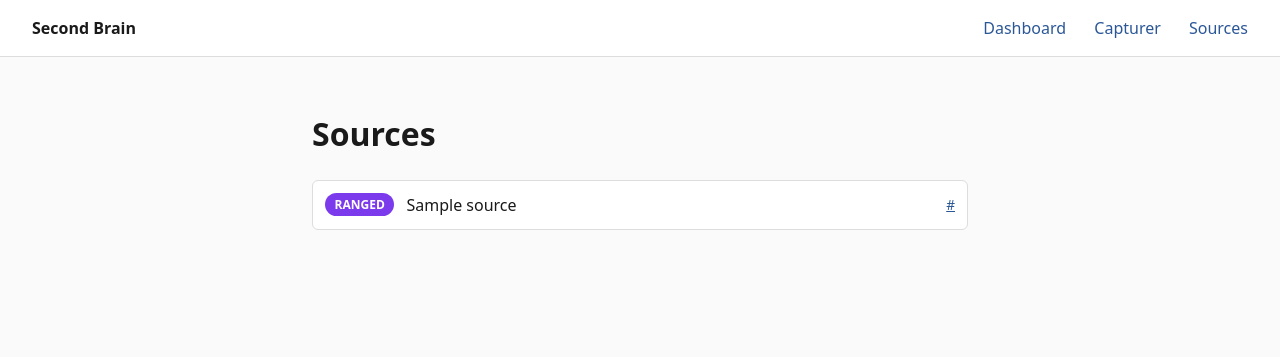
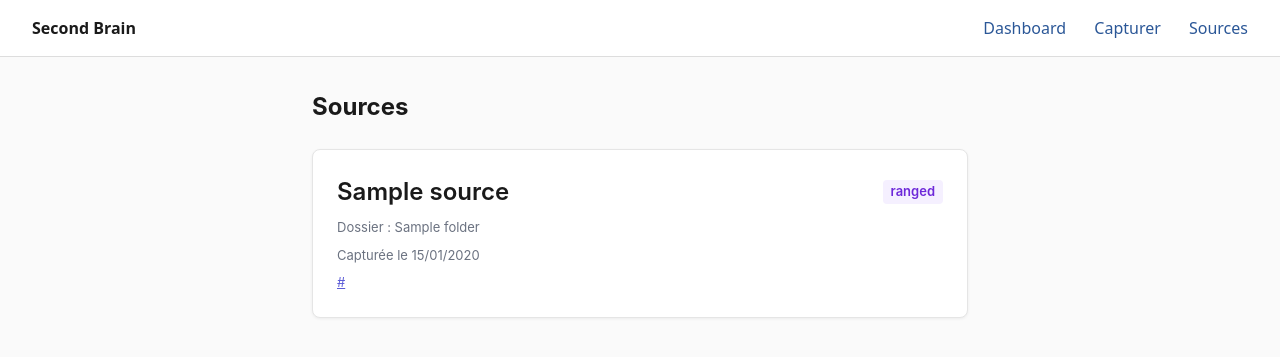
Before and after one commit to Fedi-Mhenni/Second-Brain, a FastAPI app: page /liste in a window 1280 px wide. Shown: the top 357 px of the page. Run offline with FastAPI, Linux system fonts and the light colour scheme; tables that the repository leaves empty hold one stand-in row (values such as "Sample post").

Commit message:
style(liste): introduce design system tokens, apply to sources list only

```diff
--- a/app/static/style.css
+++ b/app/static/style.css
@@ -84,41 +84,173 @@ body {
     cursor: pointer;
 }
 
-.liste-sources {
-    list-style: none;
-    padding: 0;
+/* ==========================================================================
+   Accessibilité — s'applique à toute la page, pas seulement /liste :
+   un focus clavier doit toujours rester visible. Jamais de outline:none
+   sans remplacement (voir CLAUDE.md, section Accessibilité).
+   ========================================================================== */
+a:focus-visible,
+button:focus-visible,
+input:focus-visible,
+textarea:focus-visible {
+    outline: 2px solid var(--couleur-accent);
+    outline-offset: 2px;
 }
 
-.liste-sources li {
-    display: flex;
-    align-items: center;
-    gap: 0.75rem;
-    padding: 0.75rem;
-    background: white;
-    border: 1px solid var(--couleur-bordure);
-    border-radius: 6px;
-    margin-bottom: 0.5rem;
+/* ==========================================================================
+   DESIGN SYSTEM — appliqué uniquement à /liste (app/templates/sources.html),
+   le temps que le coéquipier valide la direction avant généralisation.
+   Tout est scopé sous .page-liste : aucune règle ci-dessous ne touche aux
+   classes ci-dessus (.entete, .contenu, .formulaire, etc.), donc aucune
+   autre page ne change visuellement.
+   ========================================================================== */
+
+@import url("https://fonts.googleapis.com/css2?family=Inter:wght@400;500;600;700&display=swap");
+
+:root {
+    /* Couleurs */
+    --fond: #fafafa;
+    --carte: #ffffff;
+    --bordure: #e5e5e5;
+    --texte: #1a1a1a;
+    --texte-secondaire: #6b7280;
+    --accent: #5b5bd6;
+
+    /* Typographie */
+    --police: "Inter", system-ui, -apple-system, "Segoe UI", sans-serif;
+    --taille-titre: 24px;
+    --taille-texte: 15px;
+    --taille-secondaire: 13px;
+
+    /* Espacement — toute valeur utilisée dans .page-liste est l'une de ces 4 */
+    --espace-xs: 8px;
+    --espace-sm: 16px;
+    --espace-md: 24px;
+    --espace-lg: 32px;
 }
 
-.badge {
-    display: inline-block;
-    padding: 0.15rem 0.6rem;
-    border-radius: 999px;
-    font-size: 0.75rem;
-    font-weight: 600;
-    text-transform: uppercase;
-    color: white;
-    background: #999;
+.page-liste {
+    font-family: var(--police);
+    color: var(--texte);
 }
 
-.badge-captured { background: #6b7280; }
-.badge-qualified { background: #2563eb; }
-.badge-ranged { background: #7c3aed; }
-.badge-digested { background: #d97706; }
-.badge-published { background: #16a34a; }
+.page-liste h1 {
+    font-size: var(--taille-titre);
+    margin: 0 0 var(--espace-md) 0;
+}
 
-.liste-sources .lien {
-    margin-left: auto;
-    font-size: 0.85rem;
-    color: var(--couleur-accent);
+.page-liste .vide {
+    font-family: var(--police);
+    font-size: var(--taille-texte);
 }
+
+.cartes-sources {
+    list-style: none;
+    margin: 0;
+    padding: 0;
+    display: flex;
+    flex-direction: column;
+    gap: var(--espace-sm);
+}
+
+.carte-source {
+    background: var(--carte);
+    border: 1px solid var(--bordure);
+    border-radius: 8px;
+    /* Ombre discrète, pas de dégradé (voir consignes design system). */
+    box-shadow: 0 1px 3px rgba(0, 0, 0, 0.06);
+    padding: var(--espace-md);
+}
+
+.carte-source__entete {
+    display: flex;
+    flex-wrap: wrap;
+    align-items: center;
+    justify-content: space-between;
+    gap: var(--espace-sm);
+}
+
+.carte-source__titre {
+    font-size: var(--taille-titre);
+    font-weight: 600;
+    margin: 0;
+    /* min-width:0 + word-break : un titre long se coupe au lieu de forcer
+       la carte à déborder quand la fenêtre se réduit. */
+    min-width: 0;
+    word-break: break-word;
+}
+
+.carte-source__meta {
+    margin: var(--espace-xs) 0 0 0;
+    font-size: var(--taille-secondaire);
+    color: var(--texte-secondaire);
+}
+
+.carte-source__lien {
+    display: inline-block;
+    margin-top: var(--espace-xs);
+    font-size: var(--taille-secondaire);
+    color: var(--accent);
+    word-break: break-all;
+}
+
+/* Badges de statut — approche Linear : fond clair teinté + texte en couleur
+   pleine. Le fond ne porte pas seul le sens (le mot du statut est toujours
+   affiché en texte, voir sources.html) ; la couleur du texte ne sert qu'à
+   renforcer la lecture rapide. Ratios de contraste texte/fond calculés
+   (WCAG AA, seuil 4.5:1) : voir le tableau fourni séparément. */
+.badge {
+    display: inline-flex;
+    align-items: center;
+    font-family: var(--police);
+    font-size: var(--taille-secondaire);
+    font-weight: 600;
+    padding: 2px var(--espace-xs);
+    border-radius: 4px;
+    white-space: nowrap;
+}
+
+/* ratio 6.87:1 */
+.badge-captured {
+    color: #4b5563;
+    background: #f3f4f6;
+}
+
+/* ratio 6.08:1 */
+.badge-qualified {
+    color: #1d4ed8;
+    background: #eff4ff;
+}
+
+/* ratio 6.36:1 */
+.badge-ranged {
+    color: #6d28d9;
+    background: #f5f0ff;
+}
+
+/* ratio 4.75:1 */
+.badge-digested {
+    color: #c2410c;
+    background: #fff3eb;
+}
+
+/* ratio 4.72:1 */
+.badge-published {
+    color: #15803d;
+    background: #effbf3;
+}
+
+/* Bouton du design system : pas encore utilisé sur /liste (page en lecture
+   seule), posé ici pour que la classe existe dès la généralisation. */
+.bouton {
+    display: inline-block;
+    font-family: var(--police);
+    font-size: var(--taille-texte);
+    font-weight: 600;
+    padding: var(--espace-xs) var(--espace-sm);
+    background: var(--accent);
+    color: #ffffff;
+    border: none;
+    border-radius: 6px;
+    cursor: pointer;
+}
--- a/app/templates/sources.html
+++ b/app/templates/sources.html
@@ -1,6 +1,7 @@
 {% extends "layout.html" %}
 {% block title %}Sources — Second Brain{% endblock %}
 {% block content %}
+    <div class="page-liste">
         <h1>Sources</h1>
 
         {% if not sources %}
@@ -9,16 +10,31 @@
                 <a href="/capture">Capturer une première source</a>.
             </p>
         {% else %}
-        <ul class="liste-sources">
+            <ul class="cartes-sources">
                 {% for source in sources %}
-                <li>
+                    <li class="carte-source">
+                        <div class="carte-source__entete">
+                            <h2 class="carte-source__titre">{{ source.titre or source.url or "(sans titre)" }}</h2>
                             <span class="badge badge-{{ source.statut }}">{{ source.statut }}</span>
-                    <span class="titre">{{ source.titre or source.url or "(sans titre)" }}</span>
+                        </div>
+
+                        {% if source.folder %}
+                            <p class="carte-source__meta">Dossier : {{ source.folder.nom }}</p>
+                        {% endif %}
+
+                        <p class="carte-source__meta">Capturée le {{ source.created_at.strftime("%d/%m/%Y") }}</p>
+
                         {% if source.url %}
-                        <a class="lien" href="{{ source.url }}" target="_blank" rel="noopener">{{ source.url }}</a>
+                            <a
+                                class="carte-source__lien"
+                                href="{{ source.url }}"
+                                target="_blank"
+                                rel="noopener"
+                            >{{ source.url }}</a>
                         {% endif %}
                     </li>
                 {% endfor %}
             </ul>
         {% endif %}
+    </div>
 {% endblock %}
```
Lines whose indentation alone changed are shown as unchanged.
